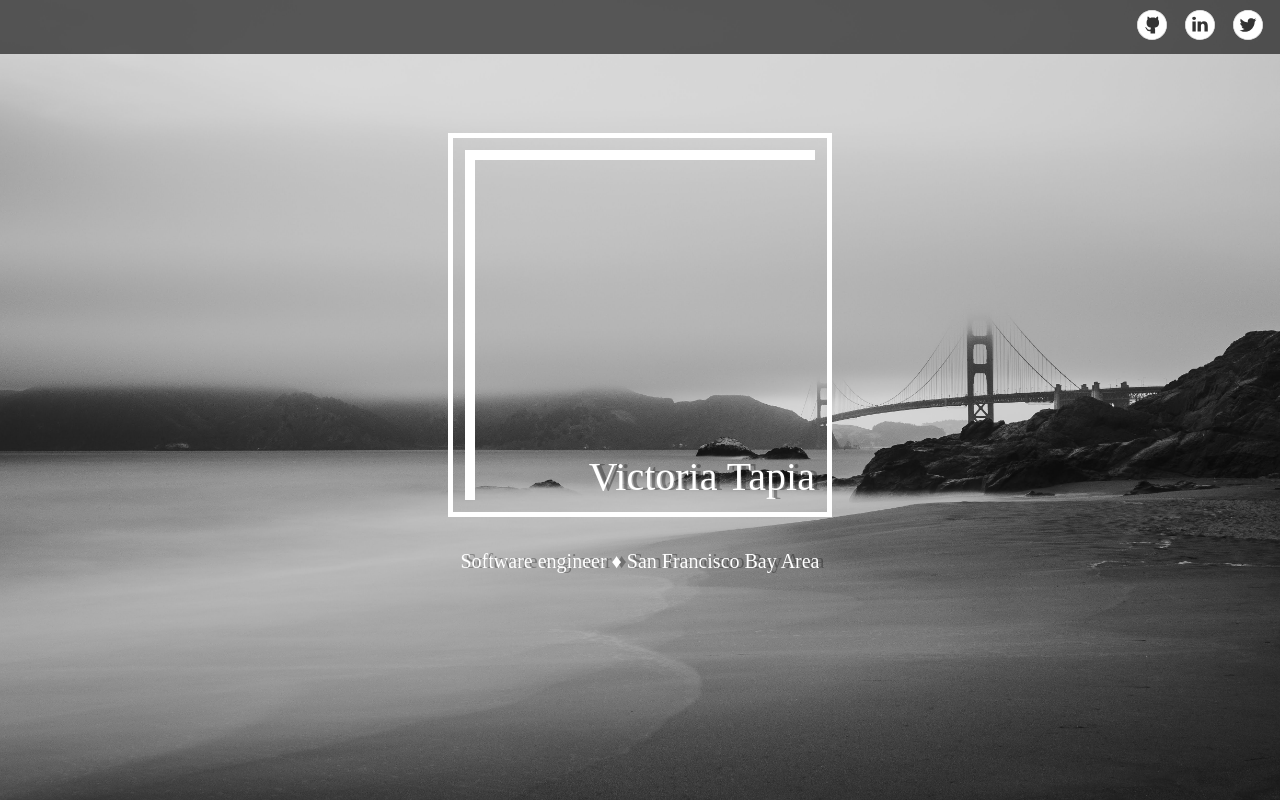
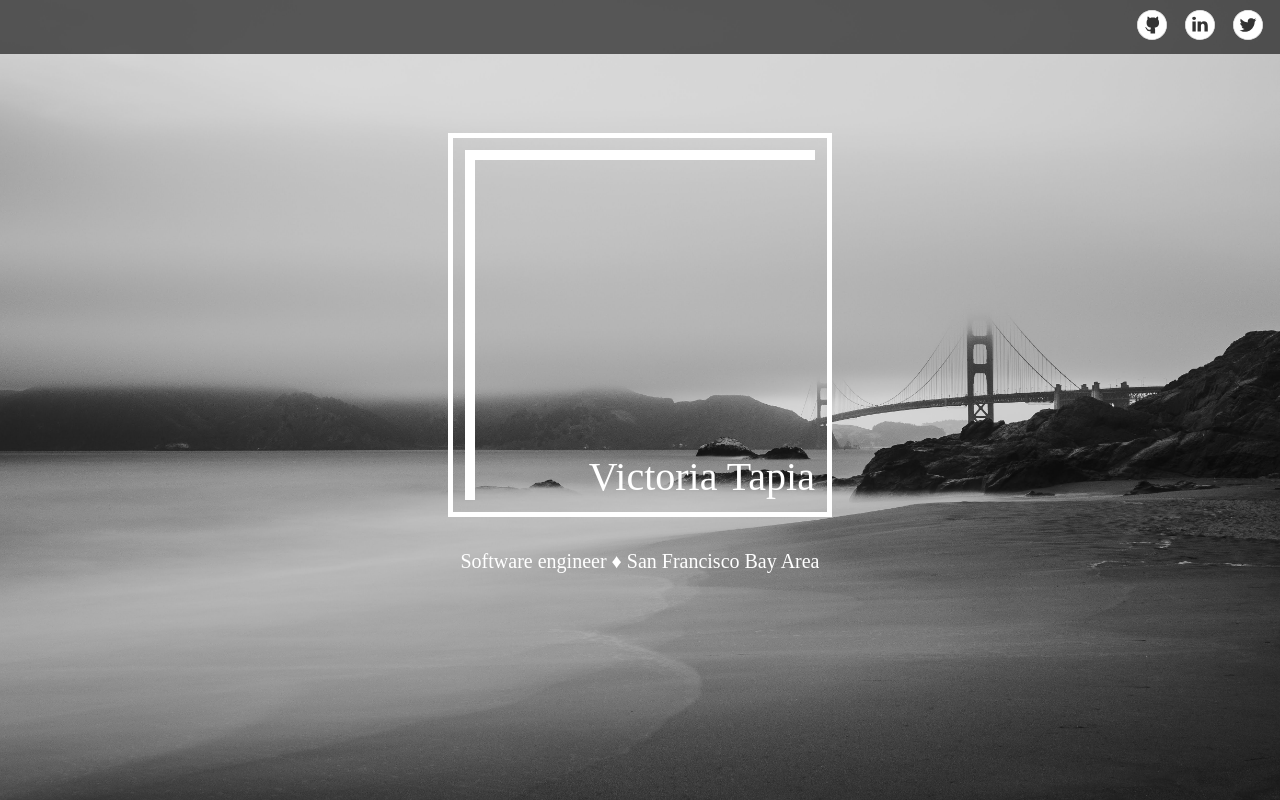
Before and after one commit to vtapia5070/victoriatapia2017, a PHP site: page / in a window 1280 px wide. Run offline with PHP 8.4, Linux system fonts and the light colour scheme; some libraries are stand-ins or nearby versions.

Commit message:
remove text shadow

```diff
--- a/styles.css
+++ b/styles.css
@@ -58,7 +58,6 @@ header {
     top: 150px;
     left: 0;
     right: 0;
-    text-shadow: 5px 0px rgba(0,0,0,0.3);
 }
 
 .logo {
@@ -79,7 +78,6 @@ header {
     position: absolute;
     bottom: 0;
     right: 0;
-    text-shadow: 5px 0px rgba(0,0,0,0.3);
 }
 
 .info {
```
